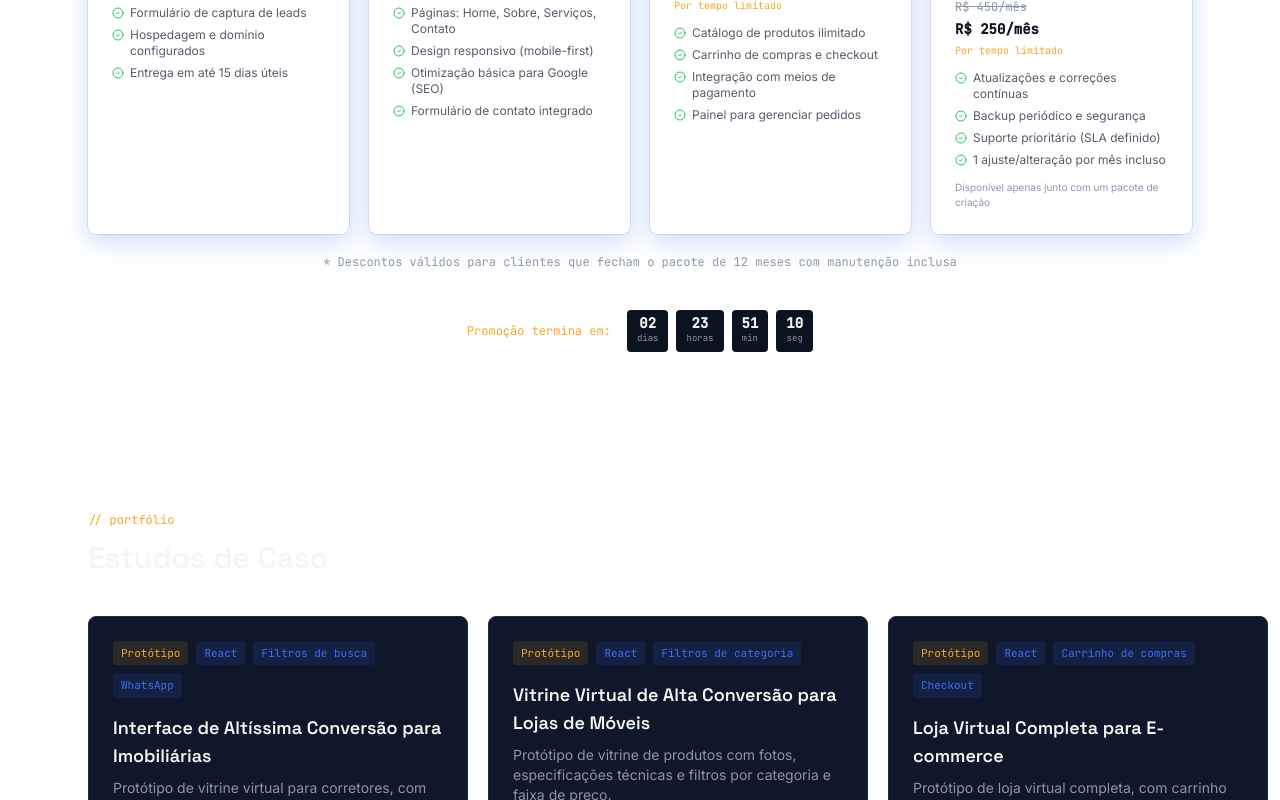
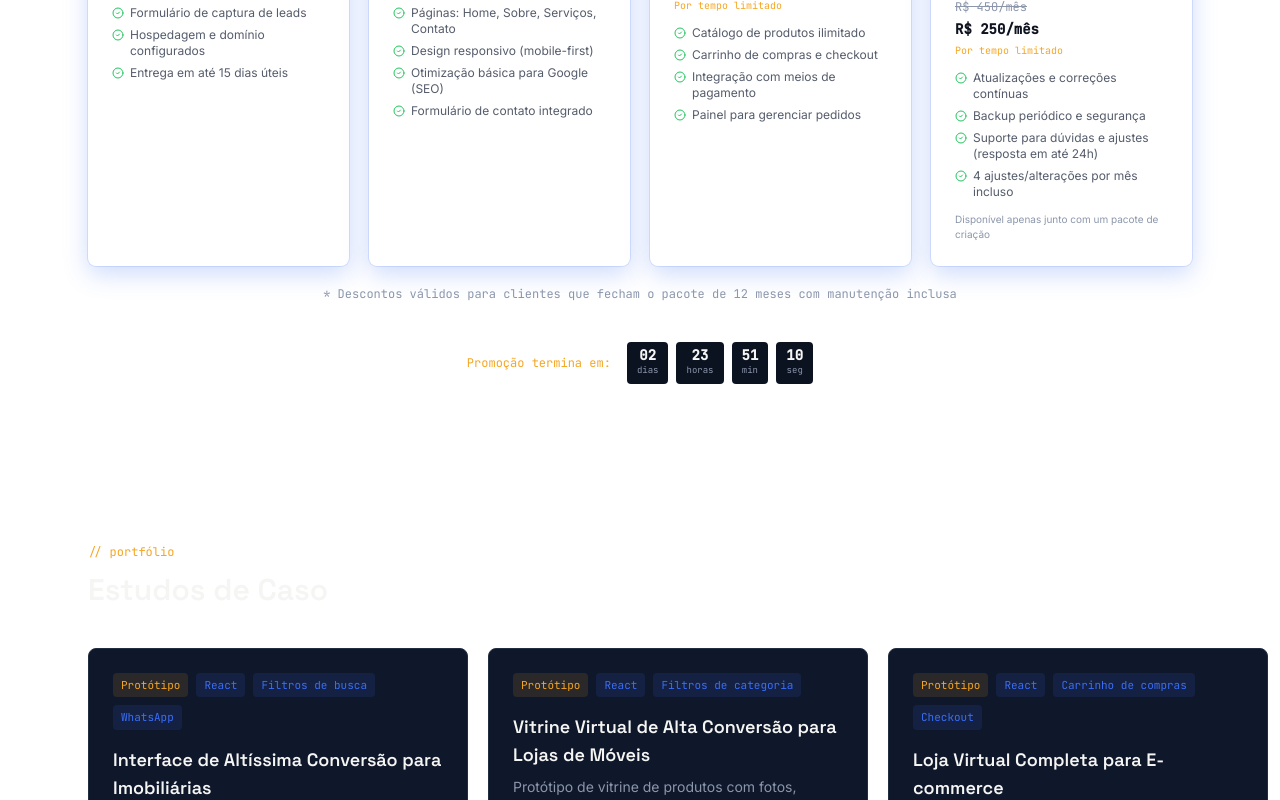
Before and after one commit to jesgalves/design-sites, a React (Vite) app: page / in a window 1280 px wide. Shown: the part 1180-1980 px from the top of the page. Built offline with nearby package versions, Linux system fonts and the light colour scheme.

Commit message:
textos salvos

```diff
--- a/src/App.jsx
+++ b/src/App.jsx
@@ -475,7 +475,7 @@ function LegalPage() {
             </div>
             <div>
               <h3 style={{ fontFamily: "'Space Grotesk', sans-serif" }} className="font-semibold mb-1">Prazos</h3>
-              <p>O prazo padrão de entrega é de até 15 dias úteis, podendo variar conforme a complexidade e o escopo definidos no briefing.</p>
+              <p>O prazo padrão de entrega é de até 20 dias úteis, podendo variar conforme a complexidade e o escopo definidos no briefing.</p>
             </div>
             <div>
               <h3 style={{ fontFamily: "'Space Grotesk', sans-serif" }} className="font-semibold mb-1">Revisões</h3>
@@ -839,8 +839,8 @@ const services = [
     bullets: [
       "Atualizações e correções contínuas",
       "Backup periódico e segurança",
-      "Suporte prioritário (SLA definido)",
-      "1 ajuste/alteração por mês incluso",
+      "Suporte para dúvidas e ajustes (resposta em até 24h)",
+      "4 ajustes/alterações por mês incluso",
     ],
     note: "Disponível apenas junto com um pacote de criação",
   },
@@ -886,11 +886,11 @@ const projects = [
 ];
 
 const process = [
-  { n: "01", title: "Briefing", desc: "Entendemos o problema real do seu negócio antes de qualquer linha de código." },
-  { n: "02", title: "Protótipo", desc: "Layout navegável para validar estrutura e conteúdo antes de construir." },
-  { n: "03", title: "Desenvolvimento", desc: "Código limpo, performático e responsivo, com atualizações semanais." },
-  { n: "04", title: "Revisão", desc: "Ajustes finos com base no seu feedback, sem custo extra." },
-  { n: "05", title: "Entrega & Deploy", desc: "Site no ar, com domínio, SSL e treinamento básico incluídos." },
+  { n: "01", title: "Briefing", desc: "Você preenche o briefing contando sobre o seu negócio, e envia o material que já tiver (textos, logo, fotos) — o que faltar, a gente ajusta juntos ao longo do processo." },
+  { n: "02", title: "Protótipo", desc: "Você recebe um layout navegável pra validar a estrutura e o conteúdo do site antes de qualquer linha de código — assim a gente ajusta o que for preciso sem retrabalho depois." },
+  { n: "03", title: "Desenvolvimento", desc: "O site é construído com código limpo, performático e responsivo, e você recebe atualizações semanais de como está o andamento, sem precisar ficar cobrando." },
+  { n: "04", title: "Revisão", desc: "Você passa o feedback e a gente faz os ajustes finos necessários, dentro das duas rodadas de revisão já inclusas no pacote. Revisões extras além dessas são orçadas à parte, sob consulta." },
+  { n: "05", title: "Entrega & Deploy", desc: "O site vai ao ar de verdade, já configurado com domínio, certificado de segurança (SSL) e um treinamento básico pra você conseguir fazer pequenos ajustes sozinho, se quiser." },
 ];
 
 const faqs = [
```
